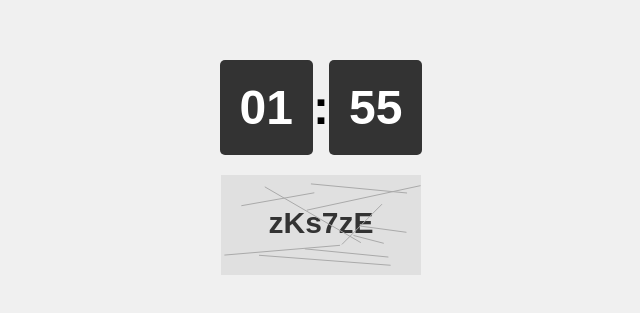
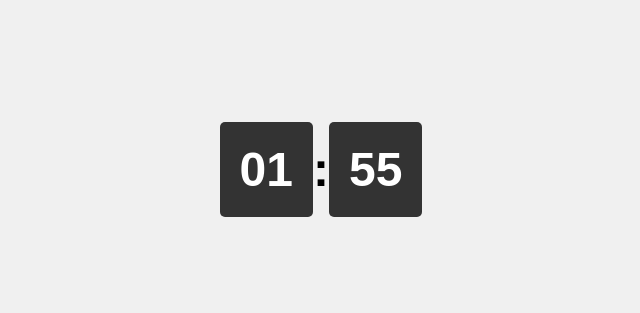
Before and after one commit to ruchitasojitra/jQuery, a plain HTML site: page countdown/index.html in a window 1280 px wide. Shown: the part 231-544 px from the top of the page, without its empty margins (319-959 px from the left). Drawn offline with nearby package versions, Linux system fonts and the light colour scheme.

Commit message:
Update index.html

```diff
--- a/countdown/index.html
+++ b/countdown/index.html
@@ -7,18 +7,10 @@
     <link rel="stylesheet" href="styles.css">
 </head>
 <body>
-    <div class="countdown">
-        <div id="minutes">00</div>:<div id="seconds">00</div>
-    </div>
-
-
-	<div class="container">
-		<div class="canvas">
-			 <canvas id="captchaCanvas" width="200" height="100"></canvas>
-		</div>
-    </div>
-
+	<div class="countdown">
+		<div id="minutes">00</div>:<div id="seconds">00</div>
+   	 </div>
 	<script src="https://code.jquery.com/jquery-3.6.0.min.js"></script>
-    <script src="script.js"></script>
+	<script src="script.js"></script>
 </body>
 </html>
```
